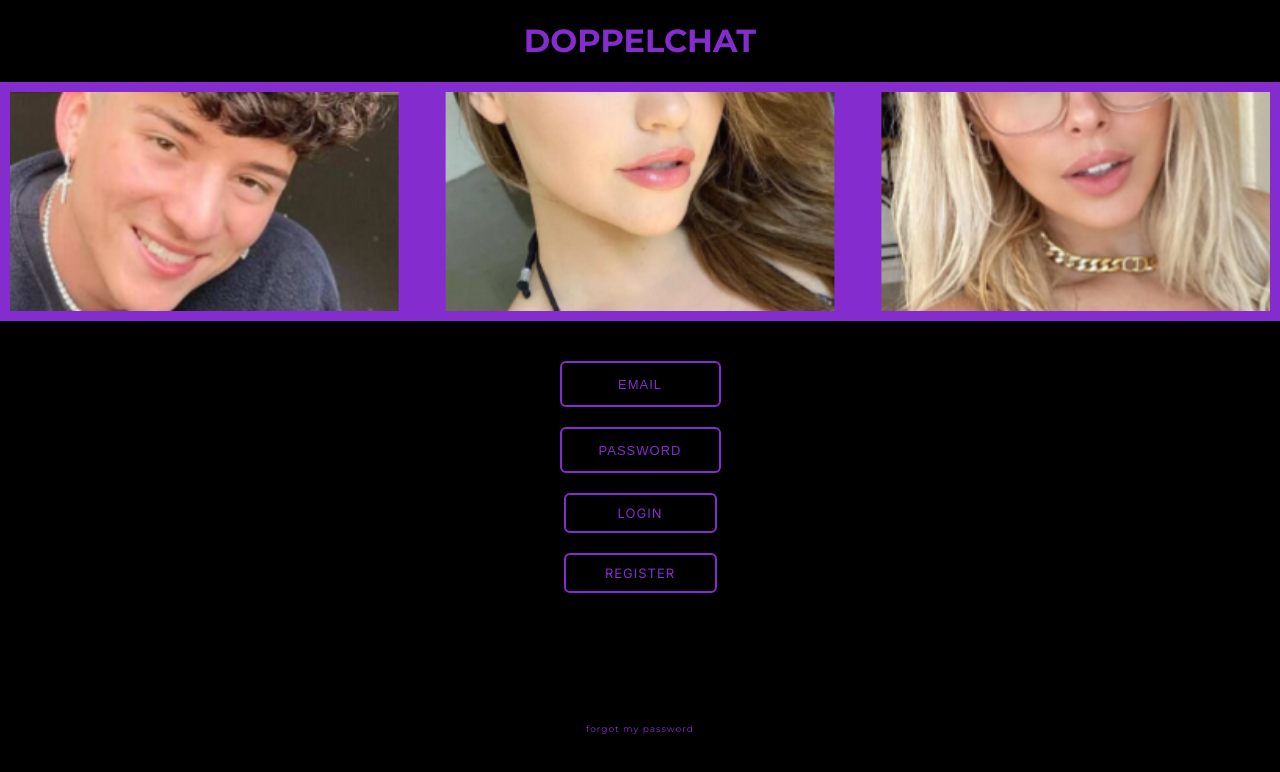
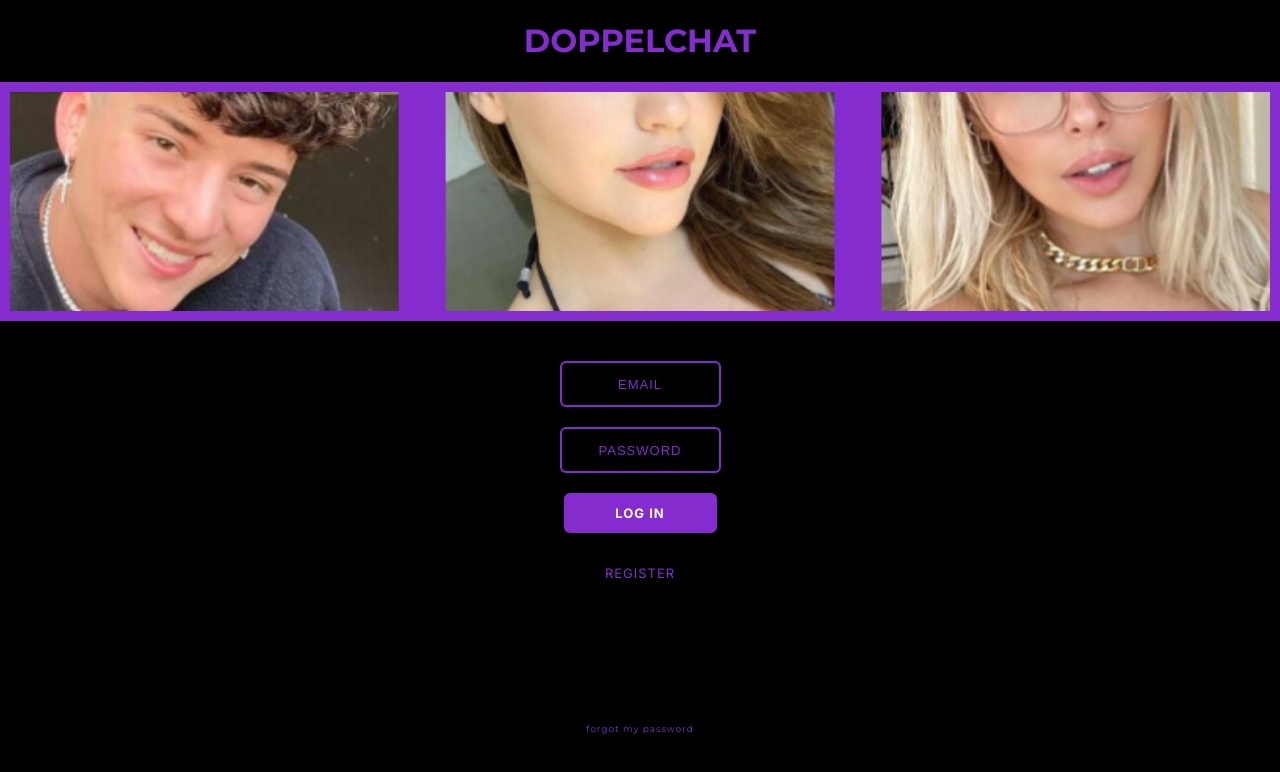
Before and after one commit to dostrelith678/geekathon-three-assholes-programming, a Next.js app: page /login in a window 1280 px wide. Shown: the top 772 px of the page. Built offline with nearby package versions, Linux system fonts and the light colour scheme.

Commit message:
fix buttons after frontend guy reviewed it

```diff
--- a/pages/login.jsx
+++ b/pages/login.jsx
@@ -61,7 +61,7 @@ const LoginPage = () => {
                     </div>
 
                     <div className={styles.box}>
-                        <button className={styles.button} type="button" onClick={handleSubmit}>LOGIN</button>
+                        <button className={styles.button2} type="button" onClick={handleSubmit}>LOG IN</button>
                     </div>
 
                     <div className={styles.box}>
--- a/styles/login.module.css
+++ b/styles/login.module.css
@@ -78,7 +78,7 @@
 .button {
   width: 153px;
   height: 40px;
-  border: 2px solid rgba(133, 44, 207, 1);
+  border: black;
   border-radius: 6px;
   background-color: black;
   color: rgba(133, 44, 207, 1);
@@ -93,16 +93,33 @@
   font-family: 'Inter', serif;
 }
 
-.button:hover {
+/*.button:hover {*/
+/*  background-color: rgba(133, 44, 207, 1);*/
+/*  color: white;*/
+/*  font-weight: 600;*/
+/*  font-size: 13px;*/
+/*  line-height: 1.4;*/
+/*  letter-spacing: 1px;*/
+/*  text-decoration: none;*/
+/*  text-transform: uppercase;*/
+/*  border-radius: 6px;*/
+/*}*/
+
+.button2 {
+  width: 153px;
+  height: 40px;
+  border: 2px solid rgba(133, 44, 207, 1);
+  border-radius: 6px;
   background-color: rgba(133, 44, 207, 1);
   color: white;
+  cursor: pointer;
+  font-size: 13px;
   font-weight: 600;
-  font-size: 13px;
   line-height: 1.4;
   letter-spacing: 1px;
   text-decoration: none;
   text-transform: uppercase;
-  border-radius: 6px;
+  font-family: 'Inter', serif;
 }
 
 .forgot-password {
```
